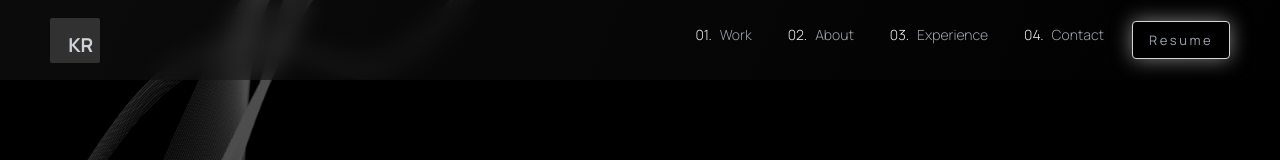
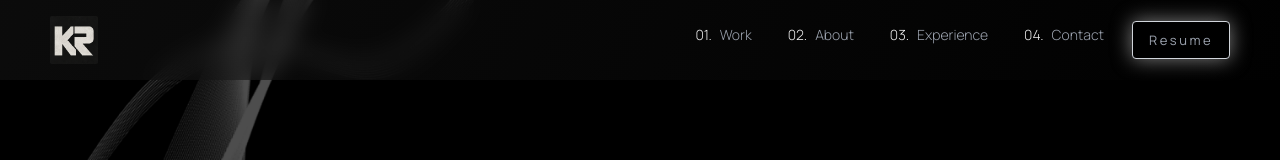
Before and after one commit to Kayl06/findkaylrabanzo, a Next.js app: page / in a window 1280 px wide. Shown: the top 160 px of the page. Built offline with nearby package versions, Linux system fonts and the light colour scheme; no server answers.

Commit message:
Use the KR monogram as the site logo and favicon.
Co-authored-by: Cursor <cursoragent@cursor.com>

```diff
--- a/src/components/Logo.js
+++ b/src/components/Logo.js
@@ -5,10 +5,14 @@ export default function Logo({ onNavigate }) {
     <Link
       href="/"
       onClick={onNavigate}
-      className="__logo relative rounded-sm font-bold text-[#CED4DA] h-[45px] w-[50px] flex items-center bg-[#313131] transition ease-in-out delay-100 hover:-translate-y-1 motion-reduce:transition motion-reduce:hover:transform cursor-pointer"
+      className="__logo relative h-12 w-12 overflow-hidden rounded-sm flex items-center justify-center transition ease-in-out delay-100 hover:-translate-y-1 motion-reduce:transition motion-reduce:hover:transform cursor-pointer"
       aria-label="Home"
     >
-      <span className="text-[1.2rem] absolute bottom-2 right-[0.35em]">KR</span>
+      <img
+        src="/images/logo.png"
+        alt=""
+        className="h-full w-full object-cover"
+      />
     </Link>
   );
 }
--- a/src/components/SiteMeta.js
+++ b/src/components/SiteMeta.js
@@ -18,7 +18,7 @@ export default function SiteMeta({
         content="Fedimar Kayl Rabanzo, Kayl Rabanzo, Software Developer, React, Next.js, TypeScript, Full Stack"
       />
       <meta name="viewport" content="width=device-width, initial-scale=1.0" />
-      <link rel="icon" href="/images/profile1.png" type="image/png" />
+      <link rel="icon" href="/images/logo.png" type="image/png" />
       <meta property="og:type" content="website" />
       <meta property="og:url" content={url} />
       <meta property="og:title" content={title} />
--- a/src/components/v3/Logo.js
+++ b/src/components/v3/Logo.js
@@ -5,10 +5,14 @@ export default function Logo({ onNavigate }) {
     <Link
       href="/v3"
       onClick={onNavigate}
-      className="__logo relative rounded-xl font-bold text-[var(--text-primary)] h-[40px] w-[44px] flex items-center justify-center glass-panel-sm transition ease-in-out hover:-translate-y-0.5 motion-reduce:transition-none motion-reduce:hover:transform-none cursor-pointer"
+      className="__logo relative h-11 w-11 overflow-hidden rounded-xl flex items-center justify-center transition ease-in-out hover:-translate-y-0.5 motion-reduce:transition-none motion-reduce:hover:transform-none cursor-pointer"
       aria-label="Home"
     >
-      <span className="text-[0.95rem] font-mono">KR</span>
+      <img
+        src="/images/logo.png"
+        alt=""
+        className="h-full w-full object-cover"
+      />
     </Link>
   );
 }
--- a/src/components/v3/SiteMeta.js
+++ b/src/components/v3/SiteMeta.js
@@ -16,7 +16,7 @@ export default function SiteMeta({
       <title>{title}</title>
       <meta name="description" content={description} />
       <meta name="viewport" content="width=device-width, initial-scale=1.0" />
-      <link rel="icon" href="/images/profile1.png" type="image/png" />
+      <link rel="icon" href="/images/logo.png" type="image/png" />
       <link rel="canonical" href={url} />
       <meta property="og:type" content={ogType} />
       <meta property="og:site_name" content={SITE.shortName} />
```
Also changed, not shown: public/images/logo.png (added).
